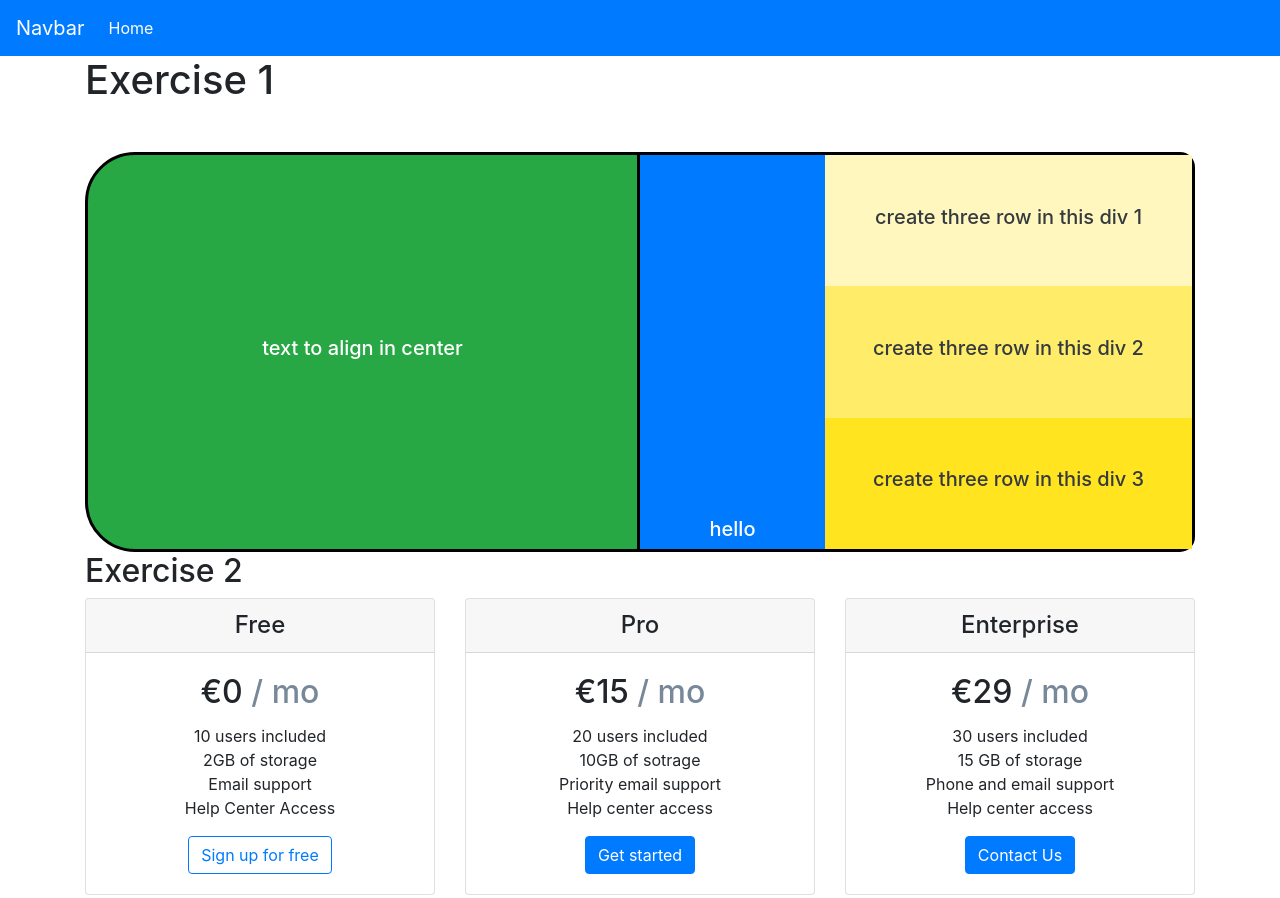
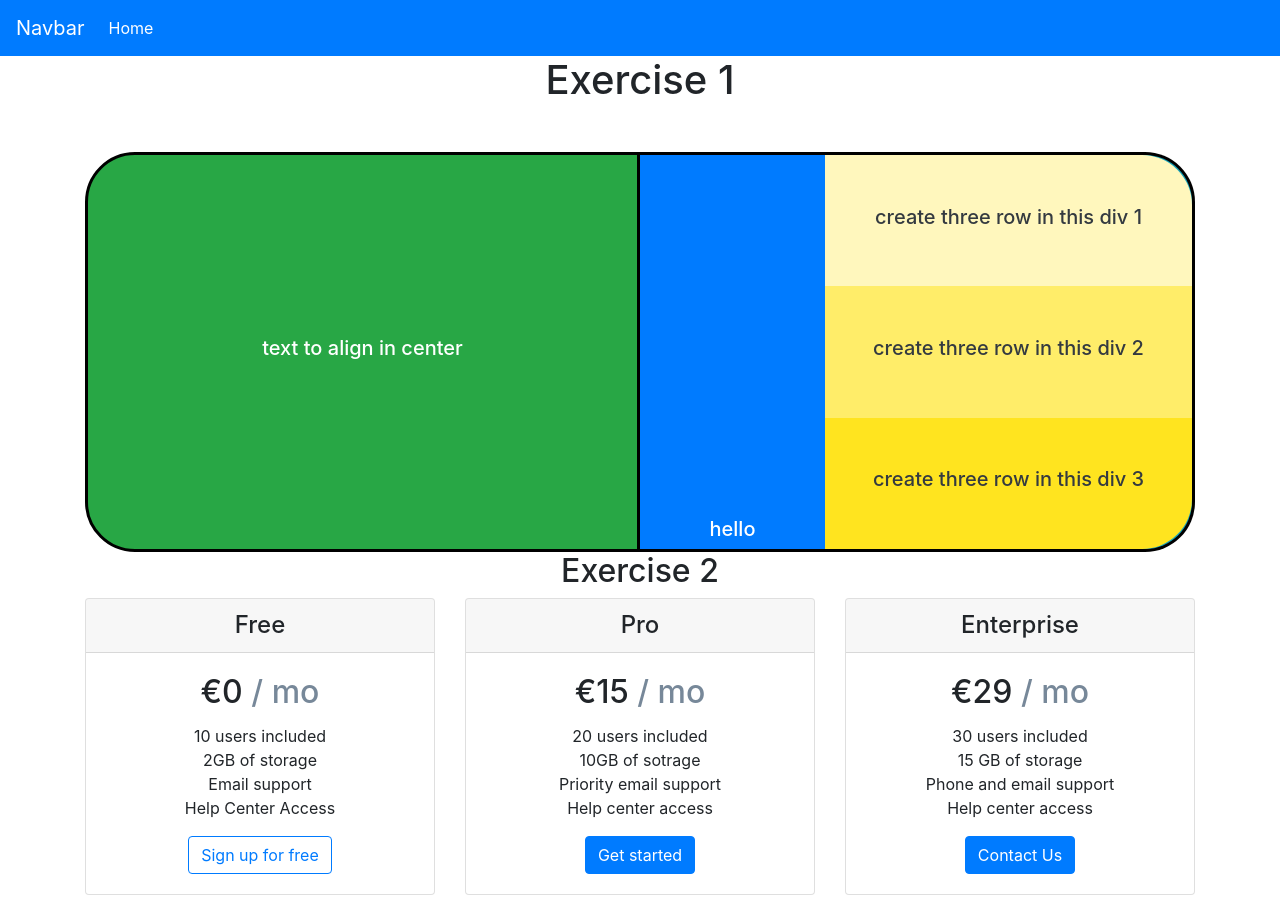
Before and after one commit to guillermoFragachan/Module2Strive, a plain HTML site: page D8/Homework.html in a window 1280 px wide. Shown: the top 898 px of the page. Drawn offline with nearby package versions, Linux system fonts and the light colour scheme.

Commit message:
Fix borders exercise 1

```diff
--- a/D8/Homework.html
+++ b/D8/Homework.html
@@ -35,12 +35,15 @@
         .bottom-border {
             border: 3px solid black;
             border-left: none;
-            border-top-right-radius: 15px;
-            border-bottom-right-radius: 15px;
+            border-top-right-radius: 50px;
+            border-bottom-right-radius: 50px;
             border-color: black;
         }
         body{
             overflow-x: hidden;
+        }
+        h1,h2{
+          text-align: center;
         }
   </style>
 </head>
@@ -83,7 +86,8 @@
           </div>
 
           <div class="col-4 bg-info bottom-border text-dark">
-              <div class="row h-25 " style="background-color: #FFF7BD;">
+              <div class="row h-25 " style="            border-top-right-radius: 50px;
+              background-color:  #FFF7BD;">
                   <div class="col  my-auto text-center">
                       <h5>create three row in this div 1</h5>
                   </div>
@@ -93,7 +97,7 @@
                       <h5>create three row in this div 2</h5>
                   </div>
               </div>
-                <div class="row h-25" style="background-color:#FFE41F ;">
+                <div class="row h-25" style=" border-bottom-right-radius: 50px;                ; background-color:#FFE41F ;">
                   <div class="col my-auto text-center">
                       <h5>create three row in this div 3</h5>
                   </div>
```
